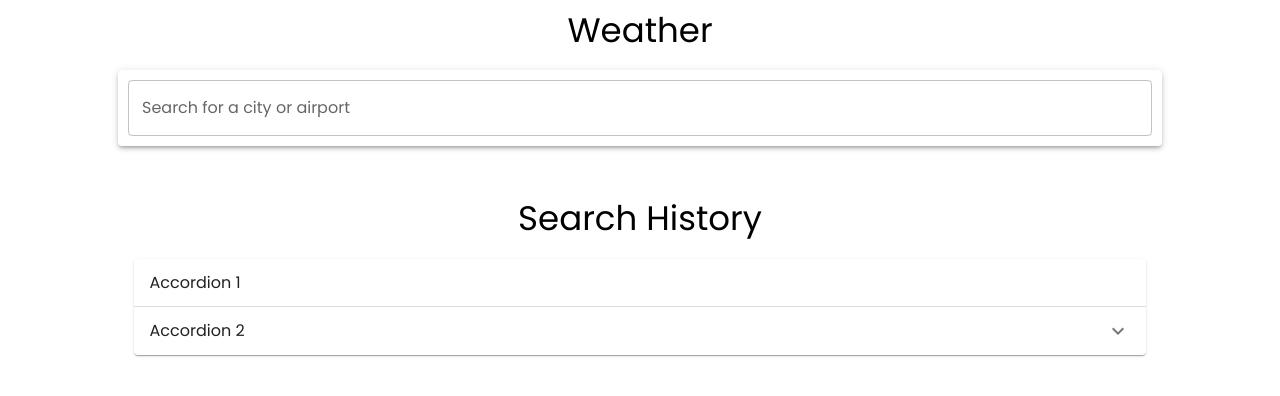
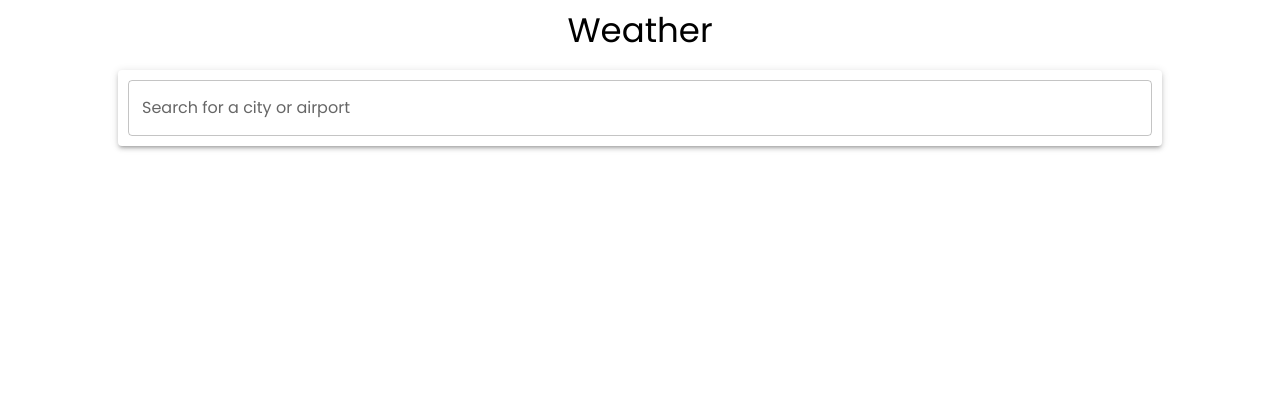
Before and after one commit to vaishnav22/NewZApp-Weather, a React (Create React App) app: page / in a window 1280 px wide. Shown: the top 396 px of the page. Built offline with nearby package versions, Linux system fonts and the light colour scheme.

Commit message:
local Storage added

```diff
--- a/src/App.js
+++ b/src/App.js
@@ -22,7 +22,7 @@ function App() {
 
   const [weather, setWeather] = useState(null);
   const [forcast, setForcast] = useState(null);
-  const [searchHistory, setSearchHistory] = useState(null)
+  const [searchHistory, setSearchHistory] = useState([])
   const [weatherData, setWeatherData] = useState({
     humidity: '',
     'Wind (MPH)': '',
@@ -34,7 +34,7 @@ function App() {
     const storedHistory = JSON.parse(localStorage.getItem('searchHistory')) || [];
     setSearchHistory(storedHistory);
   }, []);
-  console.log(searchHistory);
+
 
   const handleLocationSelect = (location) => {
     const lat = location.latitude;
@@ -51,6 +51,8 @@ function App() {
         setWeather({ city: name, ...currentWeather });
         setForcast({ city: name, ...forcastResponse });
 
+        // console.log('sdfsdfsdfsf', currentWeather);
+
         const newData = {
           'Humidity': `${currentWeather.main.humidity}%`,
           'Wind (MPH)': currentWeather.wind.speed,
@@ -65,7 +67,7 @@ function App() {
           tempMin: currentWeather.main.temp_min,
           tempMax: currentWeather.main.temp_max,
           currentTemp: currentWeather.main.temp,
-          location: currentWeather.name
+          location: name
         };
 
         // Get the existing history from local storage
@@ -145,20 +147,9 @@ function App() {
         </Grid>
         )}
       </Box>
-
-      <Box sx={{
-          display: 'flex',
-          flexDirection: 'column',
-          alignItems: 'center',
-          justifyContent: 'center',
-          height: '20vh', // Use '100vh' to make the Box fill the entire viewport height
-        }}>
-        <Typography variant='h4' sx={{ margin: "20px auto" }}>
-          Search History
-        </Typography>
+      {searchHistory.length > 0 && (
         <SearchHistory />
-      </Box>
-
+      )}
     </ThemeProvider>
   );
 }
--- a/src/components/Search/Search.js
+++ b/src/components/Search/Search.js
@@ -32,6 +32,7 @@ const Search = ({onLocationSelect}) => {
 
   const hadleSelect = (event, selectedOption) => {
     if (selectedOption) {
+
       const locationData = {
         latitude: selectedOption.latitude,
         longitude: selectedOption.longitude,
--- a/src/components/searchHistory/SearchHistory.js
+++ b/src/components/searchHistory/SearchHistory.js
@@ -1,48 +1,71 @@
-import React, {useState, useEffect} from 'react';
+import React, { useState, useEffect } from 'react';
 import Accordion from '@mui/material/Accordion';
 import AccordionSummary from '@mui/material/AccordionSummary';
 import AccordionDetails from '@mui/material/AccordionDetails';
 import Typography from '@mui/material/Typography';
 import ExpandMoreIcon from '@mui/icons-material/ExpandMore';
+import Box from '@mui/material/Box';
+import Grid from '@mui/material/Grid';
+import {formatReadableDate} from '../utils'
+import Button from '@mui/material/Button';
 
+const SearchHistory = ({data}) => {
+  const [searchHistoryData, setSearchHistoryData] = useState([]);
 
+  useEffect(() => {
+    const storedHistory = JSON.parse(localStorage.getItem('searchHistory')) || [];
+    setSearchHistoryData(storedHistory);
+  }, []);
 
-const SearchHistory = () => {
+  const clearHistory = () => {
+    localStorage.removeItem('searchHistory');
+    setSearchHistoryData([]);
+  };
+
   return (
+    <>
+    <div style={{ width: '80%', margin:'0 auto', textAlign: "center" }}>
+      <Typography variant='h4' sx={{ margin: "0px auto" }}>
+          Search History
+        </Typography>
+    </div>
+    <div style={{ width: '80%', margin:'0 auto', textAlign: "right" }}>
+      <Button variant="text" onClick={clearHistory}>Clear History</Button>
+      {searchHistoryData.map((item, index) => (
+        <Accordion key={index}>
+          <AccordionSummary
+            expandIcon={<ExpandMoreIcon />}
+            aria-controls={`panel${index}-content`}
+            id={`panel${index}-header`}
+          >
             <div>
-          <Accordion>
-            <AccordionSummary
-            //   expandIcon={<ExpandMoreIcon />}
-              aria-controls="panel1a-content"
-              id="panel1a-header"
-            >
-              <Typography>Accordion 1</Typography>
+              <Typography>{item.location}</Typography>
+            </div>
           </AccordionSummary>
           <AccordionDetails>
-              <Typography>
-                Lorem ipsum dolor sit amet, consectetur adipiscing elit. Suspendisse
-                malesuada lacus ex, sit amet blandit leo lobortis eget.
-              </Typography>
+          <Grid container spacing={2}>
+                <Grid item xs={6} sx={{ margin: "auto"}}>
+                    {/* Left column */}
+                    <Typography sx={{ textAlign: 'start' }}>Temparature</Typography>
+                    <Typography sx={{ textAlign: 'start' }}>High Temparature</Typography>
+                    <Typography sx={{ textAlign: 'start' }}>Low Temparature</Typography>
+                    <Typography sx={{ textAlign: 'start' }}>Date/Time</Typography>
+
+                </Grid>
+                <Grid item xs={6} sx={{ alignItems: "start" }}>
+                    {/* Right column */}
+                    <Typography sx={{ textAlign: 'end' }}>{item.currentTemp}°C</Typography>
+                    <Typography sx={{ textAlign: 'end' }}>{item.tempMax}°C</Typography>
+                    <Typography sx={{ textAlign: 'end' }}>{item.tempMin}°C</Typography>
+                    <Typography sx={{ textAlign: 'end' }}>{formatReadableDate(item.dateTime)}</Typography>
+                </Grid>
+            </Grid>
           </AccordionDetails>
         </Accordion>
-          <Accordion>
-            <AccordionSummary
-              expandIcon={<ExpandMoreIcon />}
-              aria-controls="panel2a-content"
-              id="panel2a-header"
-            >
-              <Typography>Accordion 2</Typography>
-            </AccordionSummary>
-            <AccordionDetails>
-              <Typography>
-                Lorem ipsum dolor sit amet, consectetur adipiscing elit. Suspendisse
-                malesuada lacus ex, sit amet blandit leo lobortis eget.
-              </Typography>
-            </AccordionDetails>
-          </Accordion>
+      ))}
     </div>
+    </>
   );
-}
-
+};
 
 export default SearchHistory;
--- a/src/components/utils.js
+++ b/src/components/utils.js
@@ -8,3 +8,13 @@ export function getLocalTime(timestamp, timezone) {
 
     return formattedTime;
   }
+
+export const formatReadableDate = (inputDate) =>
+  new Date(inputDate).toLocaleDateString('en-US', {
+    year: 'numeric',
+    month: 'long',
+    day: 'numeric',
+    hour: '2-digit',
+    minute: '2-digit',
+    second: '2-digit',
+  });
```
Lines whose indentation alone changed are shown as unchanged.
